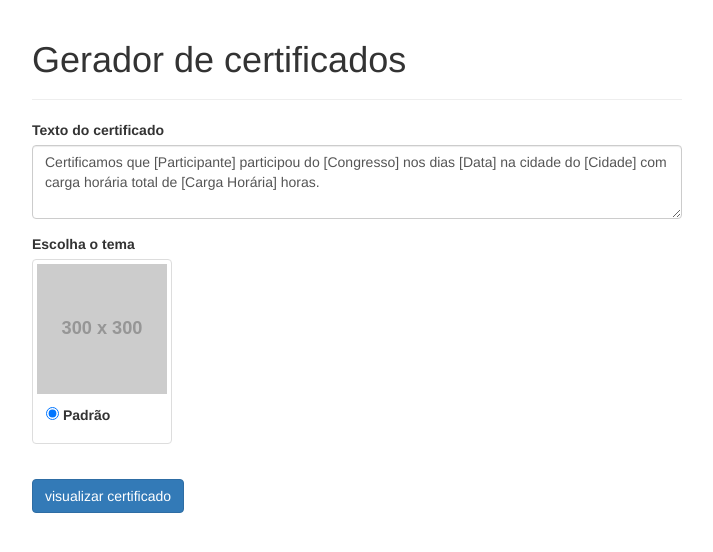
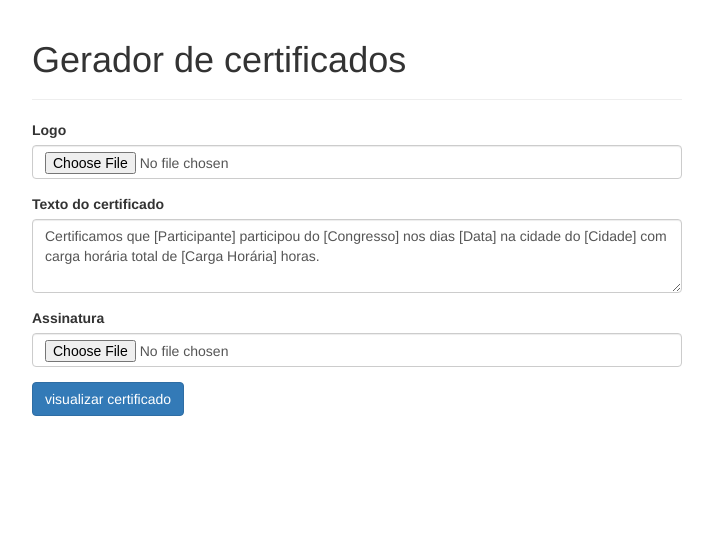
Before and after one commit to raelmax/certfico, a Flask app: page / in a window 1280 px wide. Shown: the top 552 px of the page, without its empty margins (283-996 px from the left). Run offline with Flask 2, Linux system fonts and the light colour scheme; grey boxes labelled with a size stand in for pictures from a placeholder-image service; some libraries are stand-ins or nearby versions.

Commit message:
Remove preview template and improve js to generate preview on home page

```diff
--- a/certbrite/templates/index.html
+++ b/certbrite/templates/index.html
@@ -26,40 +26,30 @@
     <![endif]-->
   </head>
   <body>
-    {% block page %}
     <div class="container">
       <div class="page-header">
         <h1>Gerador de certificados</h1>
       </div>
-      {% block content %}
-      <form action="/preview" method="POST">
+      <form id="certificate-form" method="POST">
+        <div class="form-group">
+          <label for="certificate-logo">Logo</label>
+          <input id="certificate-logo" class="form-control" name="certificate-logo" type="file">
+        </div>
         <div class="form-group">
           <label for="certificate-text">Texto do certificado</label>
           <textarea id="certificate-text" class="form-control" name="certificate-text" cols="5" rows="3">Certificamos que [Participante] participou do [Congresso] nos dias [Data] na cidade do [Cidade] com carga horária total de [Carga Horária] horas.</textarea>
         </div>
         <div class="form-group">
-          <label>Escolha o tema</label>
-          <div class="row">
-            <div class="col-xs-6 col-md-3">
-              <div class="thumbnail">
-                <img src="http://placehold.it/300x300" alt="Tema 1">
-                <div class="caption">
-                  <label>
-                    <input type="radio" name="certificate-theme" value="theme-1" checked="checked" />
-                    Padrão
-                  </label>
-                </div>
-              </div>
-            </div>
-          </div>
+          <label for="certificate-signature">Assinatura</label>
+          <input id="certificate-signature" class="form-control" name="certificate-signature" type="file">
         </div>
-        <input id="preview-button" class="btn btn-primary" type="button" value="visualizar certificado" />
+        <input id="preview-button" class="btn btn-primary" type="button" value="visualizar certificado">
       </form>
-      <div class="modal fade" tabindex="-1" role="dialog">
+      <div id="preview-modal" class="modal fade" tabindex="-1" role="dialog">
         <div class="modal-dialog modal-lg" role="document">
           <div class="modal-content">
             <div class="modal-body">
-              <iframe id="pdf_preview" type="application/pdf" src="" width="100%" height="500" border="0"></iframe>
+              <iframe id="preview-canvas" type="application/pdf" src="" width="100%" height="500" border="0"></iframe>
             </div>
             <div class="modal-footer">
               <button type="button" class="btn btn-primary" data-dismiss="modal">Fechar</button>
@@ -67,25 +57,71 @@
           </div><!-- /.modal-content -->
         </div><!-- /.modal-dialog -->
       </div><!-- /.modal -->
-      {% endblock %}
     </div>
-    {% endblock %}
     <!-- jQuery (necessary for Bootstrap's JavaScript plugins) -->
     <script src="https://ajax.googleapis.com/ajax/libs/jquery/1.12.4/jquery.min.js"></script>
     <!-- Latest compiled and minified JavaScript -->
     <script src="https://maxcdn.bootstrapcdn.com/bootstrap/3.3.7/js/bootstrap.min.js" integrity="sha384-Tc5IQib027qvyjSMfHjOMaLkfuWVxZxUPnCJA7l2mCWNIpG9mGCD8wGNIcPD7Txa" crossorigin="anonymous"></script>
     <script src="https://cdnjs.cloudflare.com/ajax/libs/jspdf/1.3.4/jspdf.debug.js"></script>
     <script>
+      var CertBrite = (function() {
+        var form = $('#certificate-form'),
+            inputLogo = $('#certificate-logo'),
+            inputText = $('#certificate-text'),
+            previewButton = $('#preview-button'),
+            previewCanvas = $('#preview-canvas'),
+            previewModal = $('#preview-modal'),
+            logoDataURL = null;
+
+        var init = function () {
+          console.log('Initializing application...');
+          setListeners();
+        };
+
+        var setListeners = function() {
+          inputLogo.on('change', onInputLogoChange);
+          previewButton.on('click', onPreviewButtonClick);
+        };
+
+        var onInputLogoChange = function(event) {
+          var file = inputLogo.get(0).files[0];
+
+          if (file) {
+            var reader = new FileReader();
+            reader.readAsDataURL(file);
+            reader.onload = function(e) {
+              fileDataURL = e.target.result;
+            };
+          }
+        };
+
+        var onPreviewButtonClick = function(event) {
+          var doc = createPDF();
+
+          previewCanvas.attr('src', doc.output('datauristring'));
+          previewModal.modal();
+        };
+
+        var send = function() {};
+
+        var createPDF = function() {
+          var doc = new jsPDF({orientation: 'landscape'}),
+              splitedText = doc.splitTextToSize(inputText.val(), 200);
+
+          doc.text(splitedText, 50, 100);
+
+          if (fileDataURL) {
+            doc.addImage(fileDataURL, 'PNG', 15, 40, 180, 180);
+          }
+
+          return doc;
+        };
+
+        return {init: init}
+      })();
+
       $(document).ready(function() {
-        $('#preview-button').click(function(e) {
-          var doc = new jsPDF({
-            orientation: 'landscape'
-          });
-          var splitedText = doc.splitTextToSize($('#certificate-text').val(), 200);
-          doc.text(splitedText, 50, 100);
-          $('#pdf_preview').attr('src', doc.output('datauristring'));
-          $('.modal.fade').modal();
-        });
+        CertBrite.init();
       });
     </script>
   </body>
```
Also changed, not shown: certbrite/templates/preview.html (deleted, +0 -20 lines).
